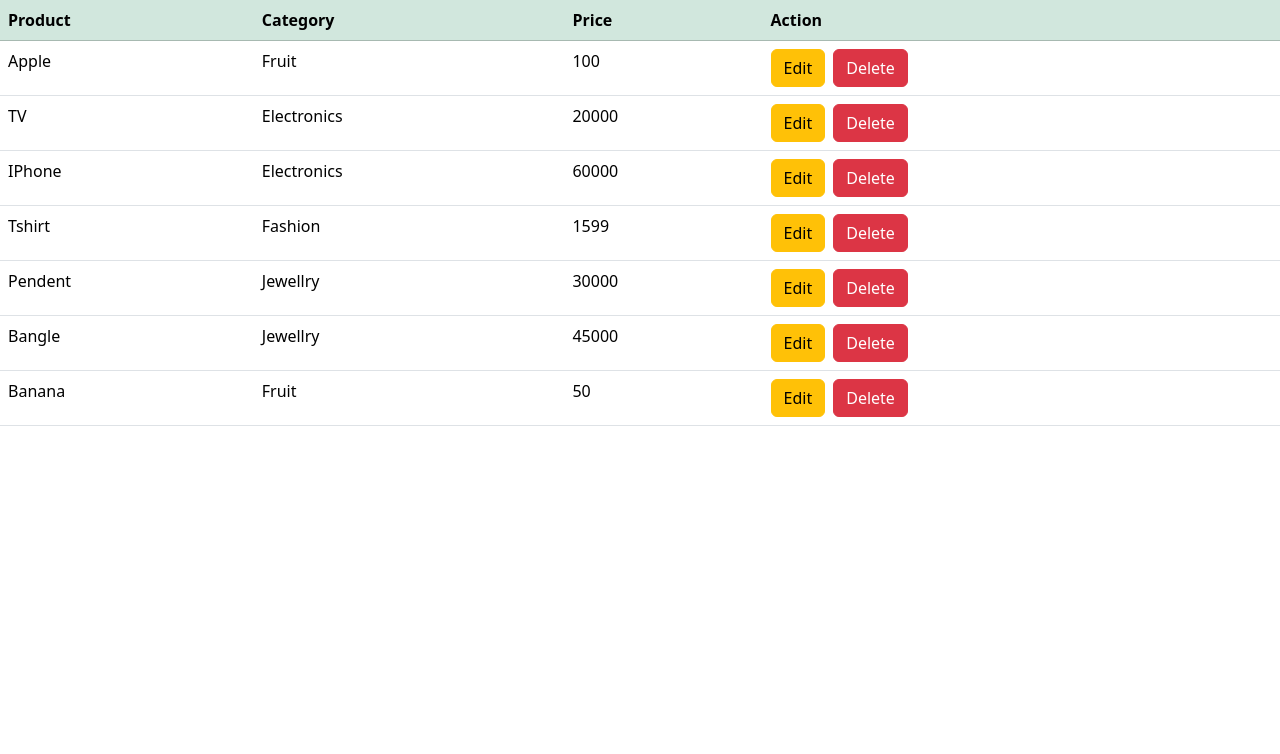
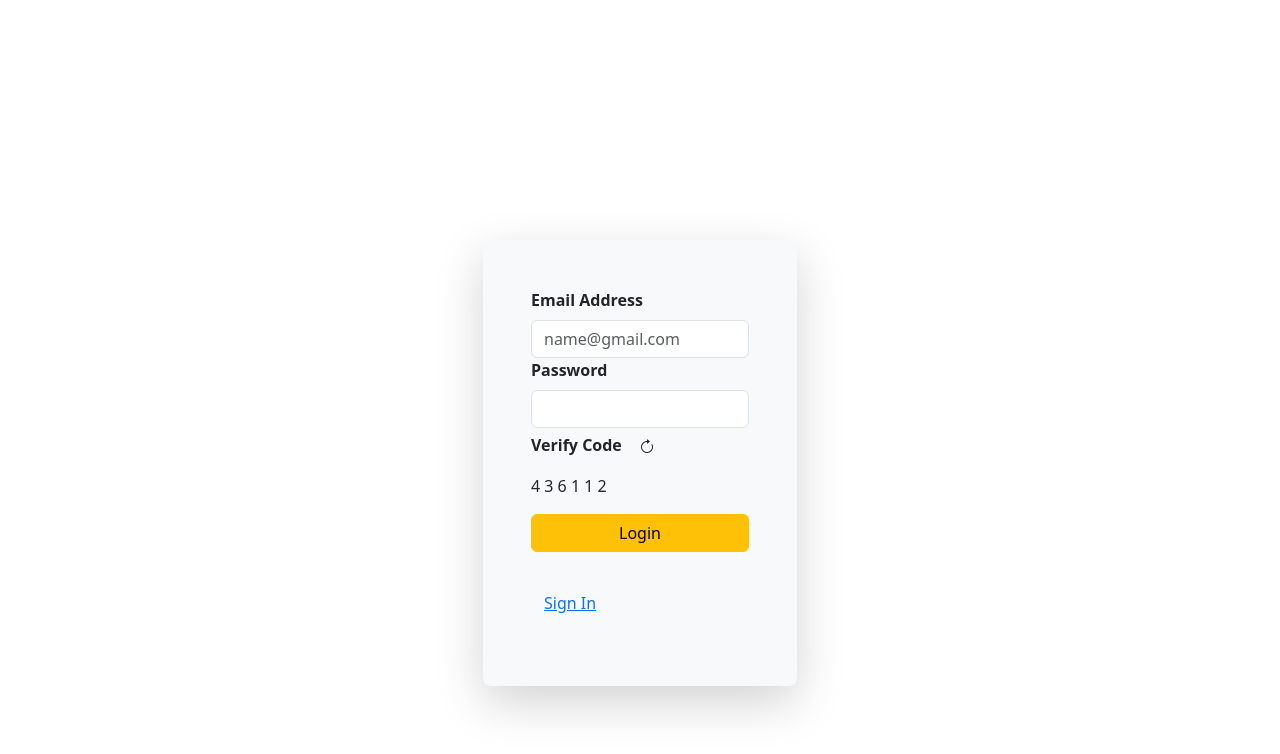
Before and after one commit to Suprit202/reactJS, a React (Vite) app: page / in a window 1280 px wide. Shown: the top 754 px of the page. Built offline with nearby package versions, Linux system fonts and the light colour scheme.

Commit message:
Implement captcha functionality in Login component; add useCaptcha hook and refresh feature

```diff
--- a/src/components/Login/login.jsx
+++ b/src/components/Login/login.jsx
@@ -1,19 +1,28 @@
 import './login.css'
+import { useCaptcha } from '../../hooks/useCaptcha'
+import { useState } from 'react';
 export function Login(){
+  const code = useCaptcha();
+  const [captcha, setCaptcha] = useState();
+
+  function captchaRefresh() {
+    setCaptcha(code);
+  }
+
   return(
-    <>
       <div id='container' className="container-fluid d-flex flex-row justify-content-center">
         <div className="w-25 p-5 bg-light shadow-lg rounded rounded-3">
           <label for='name' className="form-label fw-bold">Email Address</label>
           <input type="text" className="form-control" id="name" placeholder="name@gmail.com"/>
           <label for='password' className="form-label fw-bold">Password</label>
           <input type="password" className="form-control" id="password" />
+          <label className='form-label fw-bold'>Verify Code <button className='btn bi bi-arrow-clockwise' onClick={captchaRefresh}></button> </label>
+          <div>{code}</div>
           <div>
             <span><button className='btn btn-warning w-100 my-3'>Login</button></span>
             <span><button className='btn btn-link my-3'>Sign In</button></span>
           </div>
         </div>
       </div>
-    </>
   )
 }
--- /dev/null
+++ b/src/hooks/useCaptcha.jsx
@@ -0,0 +1,5 @@
+export function useCaptcha() {
+  const code = `${Math.round(Math.random()*10)} ${Math.round(Math.random()*10)} ${Math.round(Math.random()*10)} ${Math.round(Math.random()*10)} ${Math.round(Math.random()*10)} ${Math.round(Math.random()*10)}`;
+
+  return code;
+}
--- a/src/main.jsx
+++ b/src/main.jsx
@@ -42,7 +42,7 @@ createRoot(document.getElementById('root')).render(
     {/* <DataType/> */}
     {/* <Ajax/> */}
     {/* <Form /> */}
-    {/* <Login/> */}
+    <Login/>
     {/* <NetflixIndex/> */}
     {/* <ClassBinding/> */}
     {/* <EventBinding/> */}
@@ -66,6 +66,6 @@ createRoot(document.getElementById('root')).render(
     {/* <ControlledDemo/> */}
     {/* <ConditionDemo/> */}
     {/* <ControlledDemo1/> */}
-    <DataTable/>
+    {/* <DataTable/> */}
   </StrictMode>
 )
```
